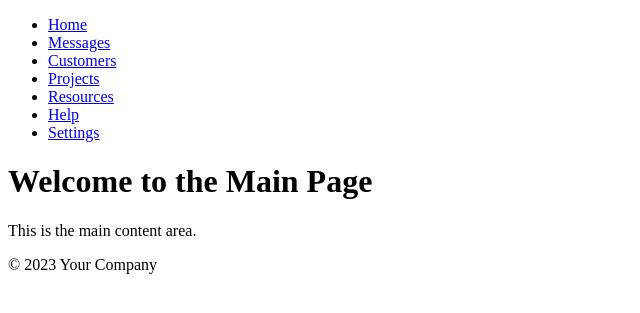
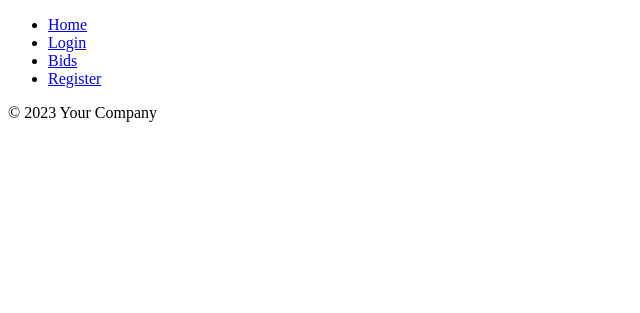
Before and after one commit to kenydo/bid, a Django app: page /main_page/ in a window 1280 px wide. Shown: the top 313 px of the page, without its empty margins (0-640 px from the left). Run offline with Django 5.2, Linux system fonts and the light colour scheme.

Commit message:
tot ce inseamna login/register si alte ajustari

```diff
--- a/CarsAuction/settings.py
+++ b/CarsAuction/settings.py
@@ -56,7 +56,7 @@ TEMPLATES = [
     {
         'BACKEND': 'django.template.backends.django.DjangoTemplates',
         'DIRS': [
-            BASE_DIR /  'templates' /'auctions',  # Directory for custom templates
+            BASE_DIR /  'templates', 'auctions'  # Directory for custom templates
         ],
         'APP_DIRS': True,
         'OPTIONS': {
--- a/auctions/urls.py
+++ b/auctions/urls.py
@@ -2,6 +2,8 @@ from django.urls import path
 from . import views
 
 urlpatterns = [
+    path('register/', views.register, name='register'),  # Registration page
+    path('login/', views.login_page, name='login'),
     path('', views.home, name='home'),  # Home page of the auctions app
     path('main_page/', views.main_page, name='main_page'),  # Main page of the application
 ]
--- a/auctions/views.py
+++ b/auctions/views.py
@@ -2,6 +2,35 @@ from django.shortcuts import render
 from django.http import HttpResponse
 from .models import Auction, Car, Bid
 from django.utils import timezone
+from django.contrib.auth import authenticate, login
+from django.contrib.auth.forms import UserCreationForm
+from django.contrib import messages
+from django.shortcuts import redirect
+
+def register(request):
+    if request.method == 'POST':
+        form = UserCreationForm(request.POST)
+        if form.is_valid():
+            form.save()
+            username = form.cleaned_data.get('username')
+            messages.success(request, f'Contul a fost creat cu succes pentru {username}!')
+            return redirect('login')  # sau orice altă pagină după înregistrare
+    else:
+        form = UserCreationForm()
+    return render(request, 'auctions/register.html', {'form': form})
+
+def login_page(request):
+    if request.method == 'POST':
+        username = request.POST.get('username')
+        password = request.POST.get('password')
+        user = authenticate(request, username=username, password=password)
+        if user is not None:
+            login(request, user)
+            return HttpResponse("Login successful!")
+        else:
+            return HttpResponse("Invalid credentials.")
+    return render(request,'auctions/login.html' )
+
 def home(request):
     return render(request, 'home.html',)
 # This view function handles requests to the auctions index page and returns a simple HTTP response.
--- a/templates/auctions/navbar.html
+++ /dev/null
@@ -1,42 +0,0 @@
-{%block navbar %}
-
-<nav class="navbar">
-  <ul class="navbar__menu">
-    <li class="navbar__item">
-      <a href="#" class="navbar__link"
-        ><i data-feather="home"></i><span>Home</span></a
-      >
-    </li>
-    <li class="navbar__item">
-      <a href="#" class="navbar__link"
-        ><i data-feather="message-square"></i><span>Messages</span></a
-      >
-    </li>
-    <li class="navbar__item">
-      <a href="#" class="navbar__link"
-        ><i data-feather="users"></i><span>Customers</span></a
-      >
-    </li>
-    <li class="navbar__item">
-      <a href="#" class="navbar__link"
-        ><i data-feather="folder"></i><span>Projects</span></a
-      >
-    </li>
-    <li class="navbar__item">
-      <a href="#" class="navbar__link"
-        ><i data-feather="archive"></i><span>Resources</span></a
-      >
-    </li>
-    <li class="navbar__item">
-      <a href="#" class="navbar__link"
-        ><i data-feather="help-circle"></i><span>Help</span></a
-      >
-    </li>
-    <li class="navbar__item">
-      <a href="#" class="navbar__link"
-        ><i data-feather="settings"></i><span>Settings</span></a
-      >
-    </li>
-  </ul>
-</nav>
-{% endblock %}
--- a/templates/auctions/main.html
+++ b/templates/main.html
@@ -1,16 +1,17 @@
+{% block content %}
 <!DOCTYPE html>
 <html lang="en">
   <head>
     <meta charset="UTF-8" />
     <meta name="viewport" content="width=device-width, initial-scale=1.0" />
+
     <title>main page</title>
   </head>
   <body>
-    {%include "navbar.html"%}
-    <h1>Welcome to the Main Page</h1>
-    <p>This is the main content area.</p>
+    {% include "navbar.html" %}
     <footer>
       <p>&copy; 2023 Your Company</p>
     </footer>
   </body>
 </html>
+{% endblock content %}
--- /dev/null
+++ b/templates/navbar.html
@@ -0,0 +1,27 @@
+{%block navbar %}
+
+<nav class="navbar">
+  <ul class="navbar__menu">
+    <li class="navbar__item">
+      <a href="{% url 'home' %}" class="navbar__link"
+        ><i data-feather="home"></i><span>Home</span></a
+      >
+    </li>
+    <li class="navbar__item">
+      <a href="{% url 'login' %}" class="navbar__link"
+        ><i data-feather="users"></i><span>Login</span></a
+      >
+    </li>
+    <li class="navbar__item">
+      <a href="#" class="navbar__link"
+        ><i data-feather="folder"></i><span>Bids</span></a
+      >
+    </li>
+    <li class="navbar__item">
+      <a href="{% url 'register' %}" class="navbar__link"
+        ><i data-feather="settings"></i><span>Register</span></a
+      >
+    </li>
+  </ul>
+</nav>
+{% endblock %}
```
Also changed, not shown: templates/auctions/home.html (deleted, +0 -16 lines), templates/auctions/login.html (added, +23 -0 lines), templates/auctions/register.html (added, +19 -0 lines), templates/home.html (added, +25 -0 lines), db.sqlite3.
